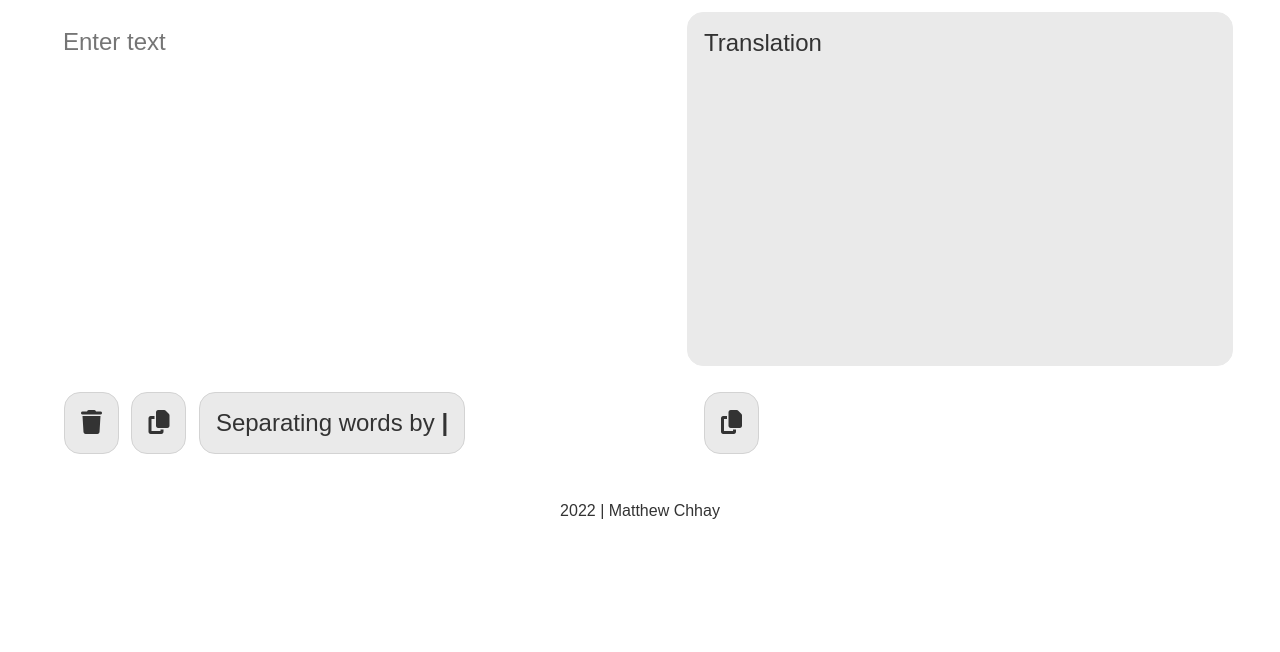
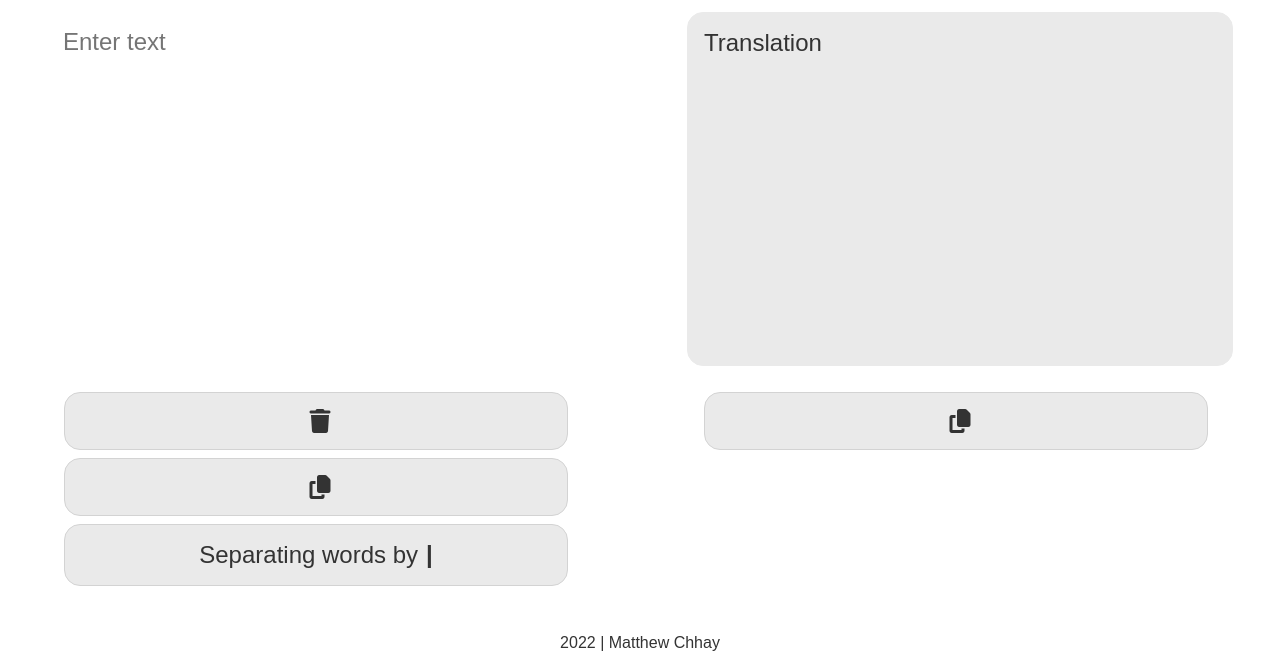
Before and after one commit to chhaymatt/morsetranslator, a website with bundled scripts: page index.html in a window 1280 px wide. Shown: the part 194-846 px from the top of the page. Before the commit the page ends 800 px from the top, so only its background shows below. Built offline with nearby package versions, Linux system fonts and the light colour scheme.

Commit message:
Replaced button tags to divs

```diff
--- a/index.html
+++ b/index.html
@@ -38,13 +38,13 @@
         </div>
         <div class="bottom">
             <div class="bottom__buttons">
-                <button class="button" id="clearButton"><i class="fa-solid fa-trash"></i></button>
-                <button class="button copy" id="copyInputButton"><i class="fa-solid fa-copy"></i></button>
-                <button class="button" id="separateButton">Separating words by <b>|</b></button>
+                <div class="button" id="clearButton"><i class="fa-solid fa-trash"></i></div>
+                <div class="button copy" id="copyInputButton"><i class="fa-solid fa-copy"></i></div>
+                <div class="button" id="separateButton">Separating words by <b>|</b></div>
             </div>
             <div class="bottom__middle"></div>
             <div class="bottom__buttons">
-                <button class="button" id="copyOutputButton"><i class="fa-solid fa-copy"></i></button>
+                <div class="button" id="copyOutputButton"><i class="fa-solid fa-copy"></i></button>
             </div>
         </div>
     </main>
--- a/styles/style.scss
+++ b/styles/style.scss
@@ -86,14 +86,12 @@ footer {
     display: flex;
     flex-direction: row;
     justify-content: center;
-    align-items: center;
 
     &__buttons {
         padding: 1rem;
         flex-direction: row;
         justify-content: center;
-
-        width: 40%;
+        width: 40vw
     }
 
     &__middle {
@@ -102,7 +100,9 @@ footer {
     }
 }
 
-button {
+.button {
+    display: flex;
+    justify-content: center;
     margin-right: 0.5rem;
     margin-top: 0.5rem;
     font-size: 1.5rem;
@@ -111,6 +111,14 @@ button {
     background-color:rgb(234, 234, 234);
     border: 1px solid lightgrey;
     color: #333333;
+
+    b {
+        margin-left: 0.5rem;
+    }
+
+    i {
+        margin-left: 0.5rem;
+    }
 
     &:hover {
         cursor: pointer;
```
Also changed, not shown: styles/style.css.
